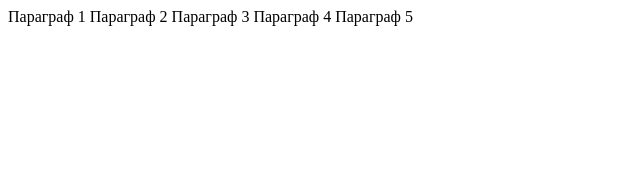
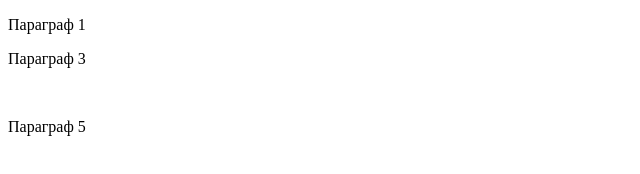
Before and after one commit to Lukinskaia/laba6, a plain HTML site: page index.html in a window 1280 px wide. Shown: the whole page, without its empty margins (0-640 px from the left). Drawn offline with Linux system fonts and the light colour scheme.

Commit message:
none+hidden

```diff
--- a/style.css
+++ b/style.css
@@ -1,3 +1,6 @@
-h5, p{
-    display:inline;
+#p2{
+    display:none;
     }
+    #p4{
+    visibility:hidden;
+    }
```
